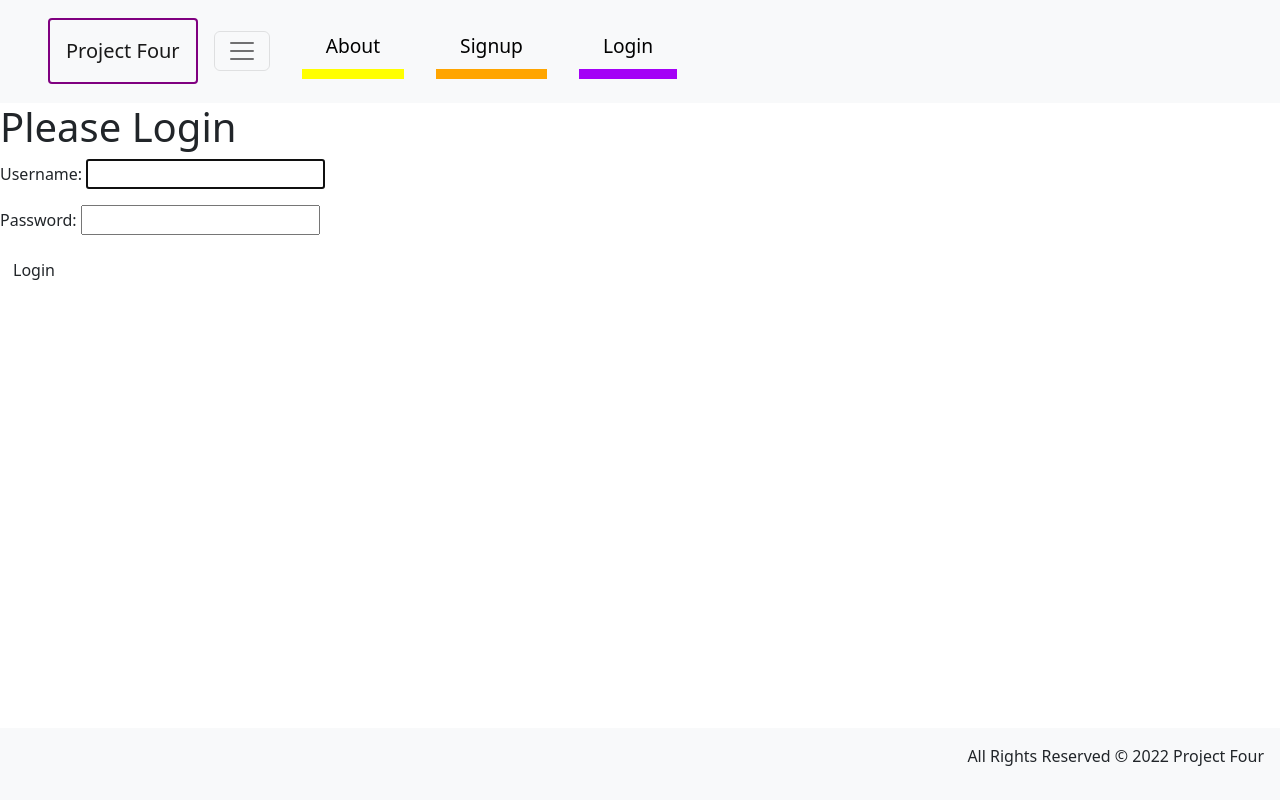
After one commit to vknguyen1/project-four, a Django app: page /accounts/login/ in a window 1280 px wide. The commit adds this page. Run offline with Django 4.2, Linux system fonts and the light colour scheme; some libraries are stand-ins or nearby versions.

Commit message:
wip: adds HTML elements and CSS design

```diff
--- a/main_app/static/css/style.css
+++ b/main_app/static/css/style.css
@@ -2,6 +2,17 @@ body {
     display: flex;
     flex-direction: column;
     min-height: 100vh;
+  }
+
+main {
+    flex-grow: 1;
+}
+
+footer {
+    padding-top: 0;
+    padding: 1rem;
+    text-align: right;
+    background-color: #F8F9FA;
 }
 
 /* Navbar */
@@ -19,6 +30,11 @@ body {
 
     .navbar-toggler {
         margin-right: 1rem;
+    }
+
+    .navbar-collapse {
+        display: flex !important;
+        flex-basis: auto;
     }
 
     .nav-link {
@@ -40,13 +56,18 @@ body {
         border-bottom: solid 10px rgb(164, 1, 246);
     }
 
-main {
-    flex-grow: 1;
+/* Home Page */
+
+    .home-topLeft {
+        display: flex;
+        justify-content: center;
+        align-items: center;
+        color: white;
     }
 
-.home-topLeft {
-    text-align: center;
-    color: white;
+    #home-top-pTag {
+        border: solid 5px white;
+        padding: 3rem;
     }
 
     .home-top {
@@ -54,18 +75,9 @@ main {
         min-height: 50vh;
     }
 
-#topRightImg1 {
-    margin-left: 50vw;
-}
-
     .home-search {
         display: flex;
         justify-content: center;
     }
 
-.page-footer {
-    padding-top: 0;
-    padding: 1rem;
-    text-align: right;
-    background-color: #F8F9FA;
-}
+/* Search Page */
--- a/main_app/templates/boilerplate.html
+++ b/main_app/templates/boilerplate.html
@@ -12,19 +12,36 @@
     <title>{{ page_name }} | Project Four</title>
 </head>
 <body>
-    <header class="navbar-fixed">
-        <nav>
-            <div class="nav-wrapper">
-                <ul>
-                    <li>
-                        <a href="{% url 'home' %}" class="left">Project Four</a>
-                    </li>
-                </ul>
-                <ul class="right">
-                    <li>
-                        <a href="{% url 'about' %}">About</a>
-                    </li>
-                </ul>
+    <header>
+        <nav class="navbar navbar-light bg-light">
+            <a class="navbar-brand" href="{% url 'home' %}">Project Four</a>
+            <button class="navbar-toggler" type="button" data-mdb-toggle="collapse" data-mdb-target="#navbarSupportedContent" aria-controls="navbarSupportedContent" aria-expanded="false" aria-label="Toggle navigation">
+                <span class="navbar-toggler-icon"></span>
+            </button>
+            <div class="collapse navbar-collapse" id="navbarSupportedContent">
+              {% if user.is_authenticated %}
+              <ul class="nav justify-content-end">
+                <li class="nav-item" id="aboutLink">
+                  <a class="nav-link" href="{% url 'about' %}">About</a>
+                </li>
+                <!-- add more links ? -->
+                <li class="nav-item" id="loginLink">
+                  <a class="nav-link" href="{% url 'logout' %}">Logout</a>
+                </li>
+              </ul>
+              {% else %}
+              <ul class="nav justify-content-end">
+                <li class="nav-item" id="aboutLink">
+                  <a class="nav-link" href="{% url 'about' %}">About</a>
+                </li>
+                <li class="nav-item" id="signupLink">
+                  <a class="nav-link" href="{% url 'signup' %}">Signup</a>
+                </li>
+                <li class="nav-item" id="loginLink">
+                  <a class="nav-link" href="{% url 'login' %}">Login</a>
+                </li>
+              </ul>
+              {% endif %}
             </div>
         </nav>
     </header>
@@ -34,8 +51,8 @@
     </main>
 </body>
 <footer class="page-footer">
-    <p class="right">
-        All Rights Reserved &copy; 2022 Project Four
+    <p>
+      All Rights Reserved &copy; 2022 Project Four
     </p>
 </footer>
 </html>
--- /dev/null
+++ b/main_app/templates/registration/login.html
@@ -0,0 +1,18 @@
+{% extends 'boilerplate.html' %}
+
+
+{% block body %}
+
+<h1>Please Login</h1>
+
+{% if error_message %}
+<p class="text-red">{{ error_message }}</p>
+{% endif %}
+
+<form action="" method="POST">
+    {% csrf_token %}
+    {{ form.as_p }}
+    <input class="btn btn_primary" type="submit" value="Login">
+</form>
+
+{% endblock %}
```
Also changed, not shown: main_app/templates/events/detail.html (added, +8 -0 lines), main_app/templates/events/search.html (added, +34 -0 lines), main_app/templates/home.html (+26 -7 lines), main_app/templates/main_app/userprofile_form.html (added, +8 -0 lines), main_app/templates/registration/signup.html (added, +18 -0 lines), main_app/templates/search.html (deleted, +0 -26 lines), main_app/templates/user_profile.html (added, +7 -0 lines), main_app/static/images/concert-guitar.png (added), main_app/static/images/concert-hands.jpg (added), main_app/static/images/concert-lights.jpg (added). Lines whose indentation alone changed are shown as unchanged.
